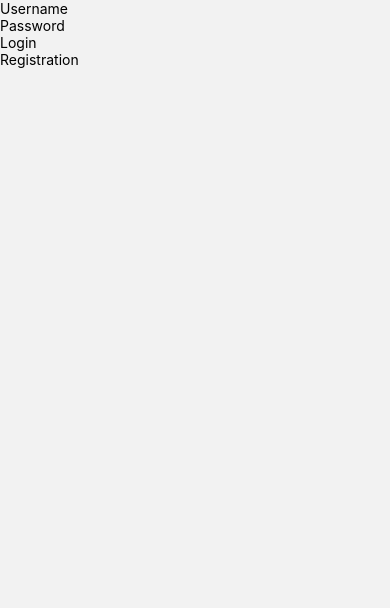
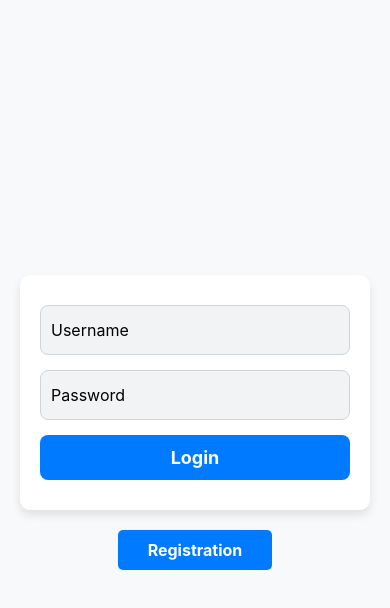
Before and after one commit to maksym7576/Miku_japanese_phone_app, a React Native app: screen /Auth in a window 390 px wide. Shown: the top 608 px of the page. Built offline with nearby package versions, Linux system fonts and the light colour scheme.

Commit message:
add styles to auth

```diff
--- a/components/LoginForm.js
+++ b/components/LoginForm.js
@@ -1,6 +1,6 @@
 import React, { useState } from 'react';
 import { View, TextInput, TouchableOpacity, Text, Alert } from 'react-native';
-import styles from '../styles/MainScreen';
+import styles from '../styles/auth';
 import { loginUser } from '../services/authService';
 
 const LoginForm = ({ navigation }) => {
--- a/components/RegisterForm.js
+++ b/components/RegisterForm.js
@@ -1,6 +1,6 @@
 import React, { useState } from 'react';
 import { View, TextInput, TouchableOpacity, Text, Alert } from 'react-native';
-import styles from '../styles/MainScreen';
+import styles from '../styles/auth';
 import { registerUser } from '../services/authService';
 
 const RegisterForm = ({ navigation }) => {
--- a/config.js
+++ b/config.js
@@ -1,3 +1,3 @@
 export const API_CONFIG = {
-    BASE_URL: 'https://93b011ade5287eca1788c9e10a582d74.serveo.net/api',
+    BASE_URL: 'https://d3536da21ec87e155718feff2ce5e95a.serveo.net/api',
   };
--- a/screens/AuthScreen.js
+++ b/screens/AuthScreen.js
@@ -2,7 +2,7 @@ import React, { useState } from 'react';
 import { View, Text, TouchableOpacity } from 'react-native';
 import LoginForm from '../components/LoginForm';
 import RegisterForm from '../components/RegisterForm';
-import styles from '../styles/MainScreen';
+import styles from '../styles/auth';
 
 const AuthScreen = ({ navigation }) => {
   const [isLogin, setIsLogin] = useState(true);
--- /dev/null
+++ b/styles/auth.js
@@ -0,0 +1,59 @@
+import { StyleSheet } from 'react-native';
+
+const styles = StyleSheet.create({
+  container: {
+    flex: 1,
+    justifyContent: 'center',
+    alignItems: 'center',
+    paddingHorizontal: 20,
+    backgroundColor: '#f8f9fa',
+  },
+  form: {
+    width: '100%',
+    paddingHorizontal: 20,
+    paddingVertical: 30,
+    backgroundColor: '#ffffff',
+    borderRadius: 10,
+    shadowColor: '#000',
+    shadowOpacity: 0.1,
+    shadowRadius: 10,
+    shadowOffset: { width: 0, height: 5 },
+    elevation: 4,
+  },
+  input: {
+    height: 50,
+    borderColor: '#ced4da',
+    borderWidth: 1,
+    borderRadius: 8,
+    marginBottom: 15,
+    paddingHorizontal: 10,
+    fontSize: 16,
+    backgroundColor: '#f1f3f5',
+  },
+  button: {
+    backgroundColor: '#007bff',
+    borderRadius: 8,
+    paddingVertical: 12,
+    alignItems: 'center',
+  },
+  buttonText: {
+    color: '#ffffff',
+    fontSize: 18,
+    fontWeight: 'bold',
+  },
+  toggleButton: {
+    marginTop: 20,
+    paddingVertical: 10,
+    paddingHorizontal: 30,
+    backgroundColor: '#007bff',
+    borderRadius: 5,
+    alignItems: 'center',
+  },
+  toggleButtonText: {
+    color: '#ffffff',
+    fontSize: 16,
+    fontWeight: 'bold',
+  },
+});
+
+export default styles;
```
Also changed, not shown: 1 other file (tests, documents, lock files or other folders).
